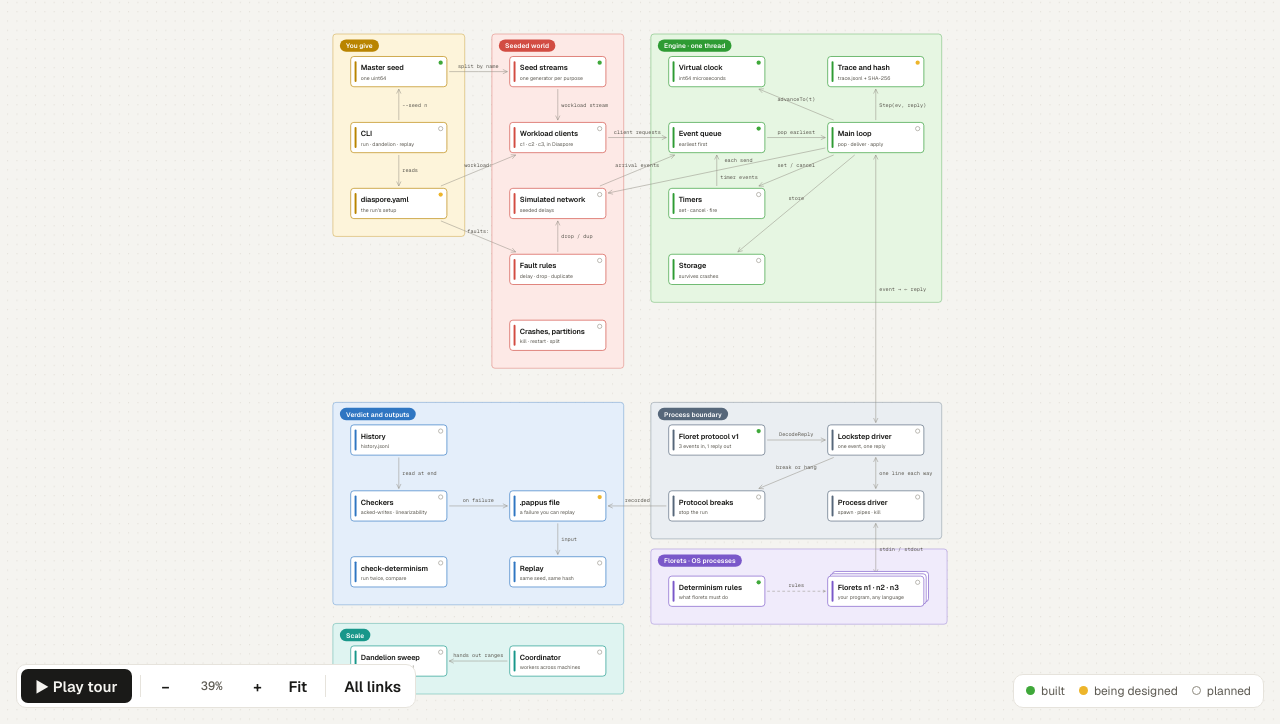
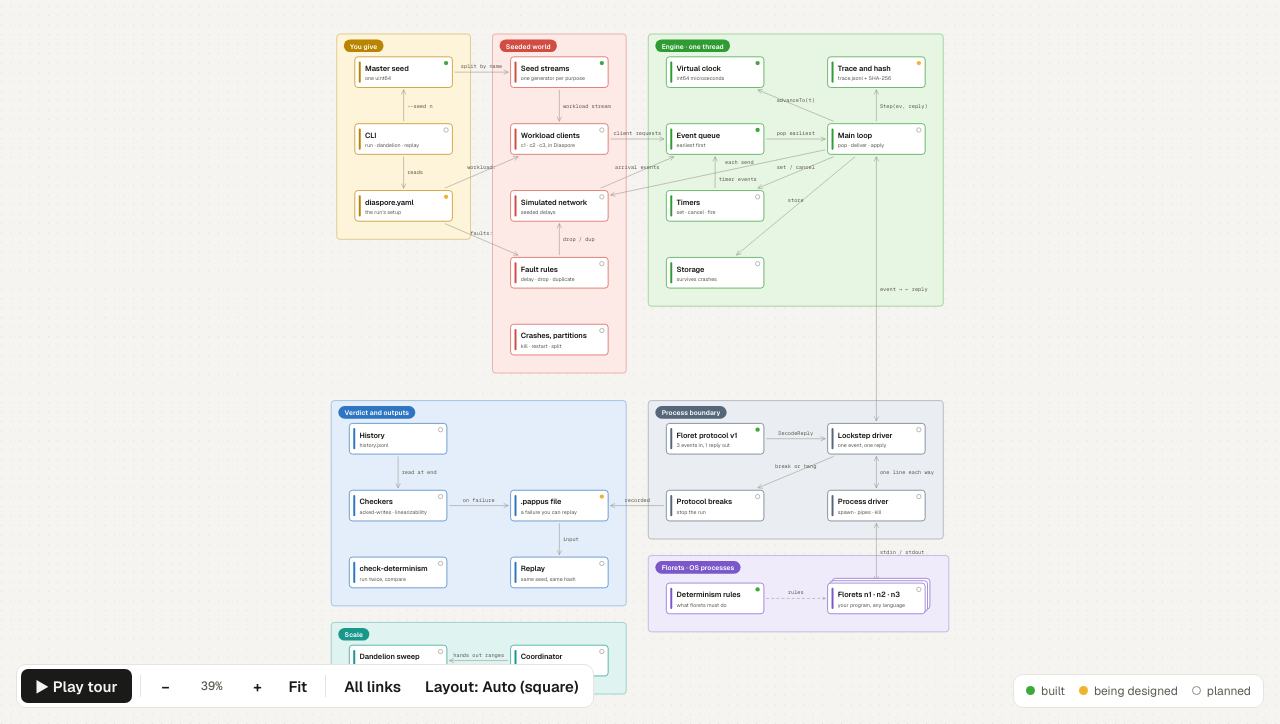
Before and after one commit to ru-dr/diaspore, a plain HTML site: page site/atlas/index.html in a window 1280 px wide. Shown: the part 76-800 px from the top of the page. Drawn offline with nearby package versions, Linux system fonts and the light colour scheme.

Commit message:
docs(atlas): auto-arrange zones to fit the screen
Zones keep their inside layout and are packed into one of three
arrangements: wide (one row), square (two bands) or tall (a stack).
Auto picks the one closest to the window's shape and re-arranges on
resize; the Layout button forces one and is remembered per browser.

```diff
--- a/site/atlas/index.html
+++ b/site/atlas/index.html
@@ -214,6 +214,7 @@ pre .st { color: #9CF27A; }
   <button type="button" id="fit">Fit</button>
   <span class="sep"></span>
   <button type="button" id="allLinks" aria-pressed="false">All links</button>
+  <button type="button" id="layoutBtn" title="Arrange the map to fit this screen">Layout: Auto</button>
 </div>
 
 <div class="key" aria-label="Status key">
@@ -285,6 +286,8 @@ function sketchLine(a, b, seed) {
 /* zones: a tinted panel drawn around each group's boxes */
 const zl = document.getElementById("zones");
 const PAD = 46, HEAD = 58;
+function drawZones() {
+zl.textContent = "";
 for (const z of ZONES) {
   const ms = NODES.filter(n => n.g === z.key);
   const x0 = Math.min(...ms.map(n => n.x)) - W / 2 - PAD, x1 = Math.max(...ms.map(n => n.x)) + W / 2 + PAD + (z.key === "florets" ? 14 : 0);
@@ -296,6 +299,7 @@ for (const z of ZONES) {
   const txt = el("text", { x: x0 + 34, y: y0 + 37 }, g);
   txt.textContent = z.label;
   z.size = () => pill.setAttribute("width", txt.getComputedTextLength() + 32);
+}
 }
 
 /* edges */
@@ -310,7 +314,10 @@ function arrowHead(g, tip, from, seed) {
   g.appendChild(sketchLine([tip.x, tip.y], [tip.x - L * Math.cos(ang + s), tip.y - L * Math.sin(ang + s)], seed + 2));
 }
 const edgeLayer = document.getElementById("edges"), labelLayer = document.getElementById("labels");
-const edgeEls = EDGES.map(([from, to, label, o]) => {
+let edgeEls = [];
+function drawEdges() {
+edgeLayer.textContent = ""; labelLayer.textContent = "";
+edgeEls = EDGES.map(([from, to, label, o]) => {
   const { both, dashed, bend, main } = o;
   const a = byId[from], b = byId[to], seed = seedOf(from + to);
   const g = el("g", { class: "edge" + (dashed ? " dashed" : "") + (main ? " main" : "") }, edgeLayer);
@@ -334,6 +341,7 @@ const edgeEls = EDGES.map(([from, to, label, o]) => {
   t.txt.textContent = label;
   return { from, to, g, t, pts, main };
 });
+}
 
 /* edge labels: try spots along each arrow, keep the first that clears other labels and boxes */
 function pointAt(pts, f) {
@@ -395,7 +403,10 @@ function placeLabels() {
 }
 
 /* nodes */
-const nodeLayer = document.getElementById("nodes"), nodeEls = {};
+const nodeLayer = document.getElementById("nodes");
+let nodeEls = {};
+function drawNodes() {
+nodeLayer.textContent = ""; nodeEls = {};
 for (const n of NODES) {
   const g = el("g", { class: "node z-" + n.g, tabindex: "0", role: "button", "aria-label": n.label + ", " + n.sub }, nodeLayer);
   const shape = el("g", { class: "shape" }, g);
@@ -412,6 +423,7 @@ for (const n of NODES) {
   g.addEventListener("keydown", e => { if (e.key === "Enter" || e.key === " ") { e.preventDefault(); select(n.id, false); } });
   nodeEls[n.id] = g;
 }
+}
 
 /* camera */
 const cam = { x: 0, y: 0, k: 1 };
@@ -419,8 +431,9 @@ const zoomLabel = document.getElementById("zoomLabel");
 const clampK = k => Math.min(3, Math.max(0.2, k));
 function apply() { view.setAttribute("transform", `translate(${cam.x},${cam.y}) scale(${cam.k})`); zoomLabel.textContent = Math.round(cam.k * 100) + "%"; }
 function zoomAt(px, py, k2) { k2 = clampK(k2); cam.x = px - (px - cam.x) * (k2 / cam.k); cam.y = py - (py - cam.y) * (k2 / cam.k); cam.k = k2; apply(); }
-const B = (() => { const x0 = Math.min(...ZONES.map(z => z.x)), y0 = Math.min(...ZONES.map(z => z.y));
-  return { x: x0, y: y0, w: Math.max(...ZONES.map(z => z.x + z.w)) - x0, h: Math.max(...ZONES.map(z => z.y + z.h)) - y0 }; })();
+let B = { x: 0, y: 0, w: 1, h: 1 };
+function computeBounds() { const x0 = Math.min(...ZONES.map(z => z.x)), y0 = Math.min(...ZONES.map(z => z.y));
+  B = { x: x0, y: y0, w: Math.max(...ZONES.map(z => z.x + z.w)) - x0, h: Math.max(...ZONES.map(z => z.y + z.h)) - y0 }; }
 let anim = 0;
 function animateTo(target) {
   cancelAnimationFrame(anim);
@@ -494,7 +507,8 @@ document.addEventListener("keydown", e => {
   else if (e.key === "0") fit(true);
   else if (e.key === "Escape") closeDrawer();
 });
-addEventListener("resize", () => fit(false));
+addEventListener("resize", () => { clearTimeout(resizeT); resizeT = setTimeout(onResize, 150); });
+let resizeT = 0;
 
 /* light Go/JSON highlighting on escaped text */
 function highlight(src) {
@@ -566,8 +580,80 @@ function closeDrawer() {
   history.replaceState(null, "", location.pathname);
 }
 
-ZONES.forEach(z => z.size()); placeLabels();
-if (document.fonts) document.fonts.ready.then(() => { ZONES.forEach(z => z.size()); placeLabels(); });
+/* auto arrange: zones keep their inside layout and are packed into rows of columns to suit the screen */
+const LAYOUTS = {
+  wide:   [[["input"], ["world"], ["engine"], ["boundary", "florets"], ["verdict", "scale"]]],
+  square: [[["input"], ["world"], ["engine"]], [["verdict", "scale"], ["boundary", "florets"]]],
+  tall:   [[["input"], ["world"]], [["engine"]], [["boundary", "florets"]], [["verdict", "scale"]]]
+};
+const GAPX = 56, GAPY = 70;
+// each zone's boxes, relative to the zone's top-left corner (taken from data.js)
+const zoneShape = {};
+for (const z of ZONES) {
+  const ms = NODES.filter(n => n.g === z.key), extra = z.key === "florets" ? 12 : 0;
+  const minX = Math.min(...ms.map(n => n.x)), minY = Math.min(...ms.map(n => n.y));
+  zoneShape[z.key] = {
+    rel: ms.map(n => ({ n, dx: n.x - minX, dy: n.y - minY })),
+    w: Math.max(...ms.map(n => n.x)) - minX + W + 2 * PAD + (extra ? 14 : 0),
+    h: Math.max(...ms.map(n => n.y)) - minY + H + HEAD + PAD + extra,
+    ox: PAD + W / 2, oy: HEAD + H / 2 + extra
+  };
+}
+function packLayout(rows) {
+  const placed = [];
+  let y = 0, maxW = 0;
+  for (const row of rows) {
+    let x = 0, rowH = 0;
+    const cols = row.map(col => {
+      const w = Math.max(...col.map(k => zoneShape[k].w));
+      let cy = 0; const items = col.map(k => { const it = { k, x, y: cy }; cy += zoneShape[k].h + GAPY * 0.6; return it; });
+      const c = { items, w, h: cy - GAPY * 0.6 }; x += w + GAPX; rowH = Math.max(rowH, c.h); return c;
+    });
+    const rowW = x - GAPX; maxW = Math.max(maxW, rowW);
+    placed.push({ cols, rowW, y, rowH });
+    y += rowH + GAPY;
+  }
+  const out = {};
+  for (const r of placed) for (const c of r.cols) for (const it of c.items)
+    out[it.k] = { x: it.x + (maxW - r.rowW) / 2, y: r.y + it.y };
+  return { pos: out, w: maxW, h: y - GAPY };
+}
+function applyLayout(name) {
+  const { pos } = packLayout(LAYOUTS[name]);
+  for (const k in pos) { const sh = zoneShape[k]; for (const { n, dx, dy } of sh.rel) { n.x = pos[k].x + sh.ox + dx; n.y = pos[k].y + sh.oy + dy; } }
+  drawZones(); drawEdges(); drawNodes();
+  computeBounds(); ZONES.forEach(z => z.size()); placeLabels();
+  // keep whatever is focused focused
+  if (!drawer.hidden && byId[location.hash.slice(1)]) focusEdges(location.hash.slice(1));
+  if (tourOn() && tour.i >= 0) tourFocus(TOUR[tour.i]);
+}
+function bestLayout() {
+  const target = usableW() / Math.max(1, usableH() - 80);
+  let best = "square", score = Infinity;
+  for (const name in LAYOUTS) { const { w, h } = packLayout(LAYOUTS[name]); const sc = Math.abs(Math.log((w / h) / target)); if (sc < score) { score = sc; best = name; } }
+  return best;
+}
+let layoutMode = "auto";
+try { layoutMode = localStorage.getItem("atlas-layout") || "auto"; } catch (e) {}
+if (layoutMode !== "auto" && !LAYOUTS[layoutMode]) layoutMode = "auto";
+let currentLayout = "";
+const layoutBtn = document.getElementById("layoutBtn");
+function arrange(animated) {
+  const name = layoutMode === "auto" ? bestLayout() : layoutMode;
+  layoutBtn.textContent = "Layout: " + (layoutMode === "auto" ? "Auto (" + name + ")" : name[0].toUpperCase() + name.slice(1));
+  if (name !== currentLayout) { currentLayout = name; applyLayout(name); }
+  if (tourOn() && tour.i >= 0) tourCamera(byId[TOUR[tour.i].id]);
+  else if (!drawer.hidden && byId[location.hash.slice(1)]) centerOn(byId[location.hash.slice(1)]);
+  else fit(animated);
+}
+function onResize() { if (layoutMode === "auto") arrange(false); else if (drawer.hidden && !tourOn()) fit(false); }
+const MODES = ["auto", "wide", "square", "tall"];
+layoutBtn.addEventListener("click", () => {
+  layoutMode = MODES[(MODES.indexOf(layoutMode) + 1) % MODES.length];
+  try { localStorage.setItem("atlas-layout", layoutMode); } catch (e) {}
+  arrange(true);
+});
+
 /* auto tour */
 const tourEl = document.getElementById("tour"), tourBar = document.getElementById("tourBar"), tourPlayBtn = document.getElementById("tourPlay");
 const tour = { i: -1, playing: false, dur: 0, elapsed: 0, last: 0, raf: 0 };
@@ -645,7 +731,8 @@ document.getElementById("tourNext").addEventListener("click", () => goTour(tour.
 document.getElementById("tourClose").addEventListener("click", stopTour);
 document.getElementById("tourDetails").addEventListener("click", () => { const id = TOUR[Math.max(0, tour.i)].id; stopTour(); select(id, false); });
 
-fit(false);
+arrange(false);
+if (document.fonts) document.fonts.ready.then(() => { ZONES.forEach(z => z.size()); placeLabels(); });
 const start = location.hash.slice(1);
 if (byId[start]) select(start, false);
 else if (start === "tour") startTour(0);
```
Also changed, not shown: 1 other file.
